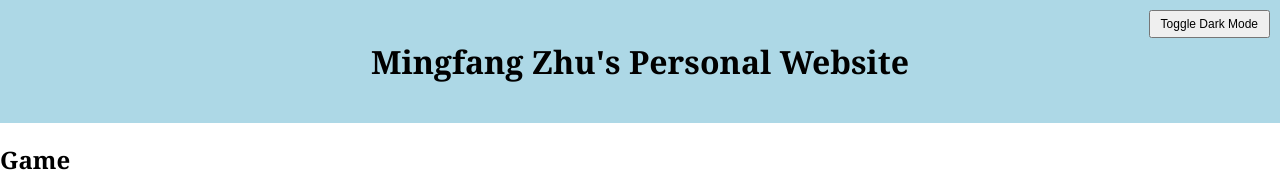
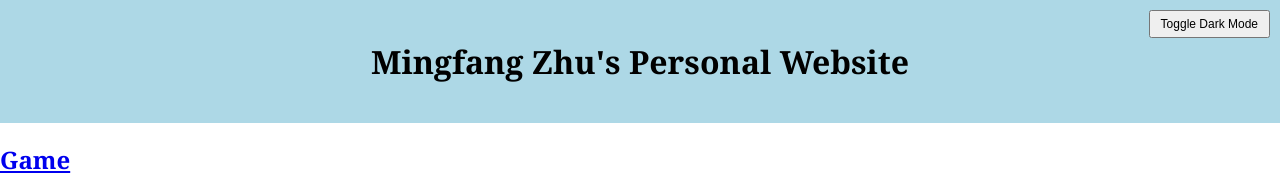
Before and after one commit to lisazhuuu/CS382, a plain HTML site: page index.html in a window 1280 px wide. Shown: the top 193 px of the page. Drawn offline with Linux system fonts and the light colour scheme.

Commit message:
Update index.html

```diff
--- a/index.html
+++ b/index.html
@@ -9,7 +9,7 @@
 <body>
     <!-- Header that on the top (Same for all the pages) -->
     <h1 id="myHeader">Mingfang Zhu's Personal Website</h1>
-   <h2 <a href="http://127.0.0.1:5500/Multi-Game/index.html">Game</a></h2>
+   <h2> <a href="http://127.0.0.1:5500/Multi-Game/index.html">Game</a></h2>
     <!-- The class Bio contains all the contents -->
     <div class="Bio">
 
```
